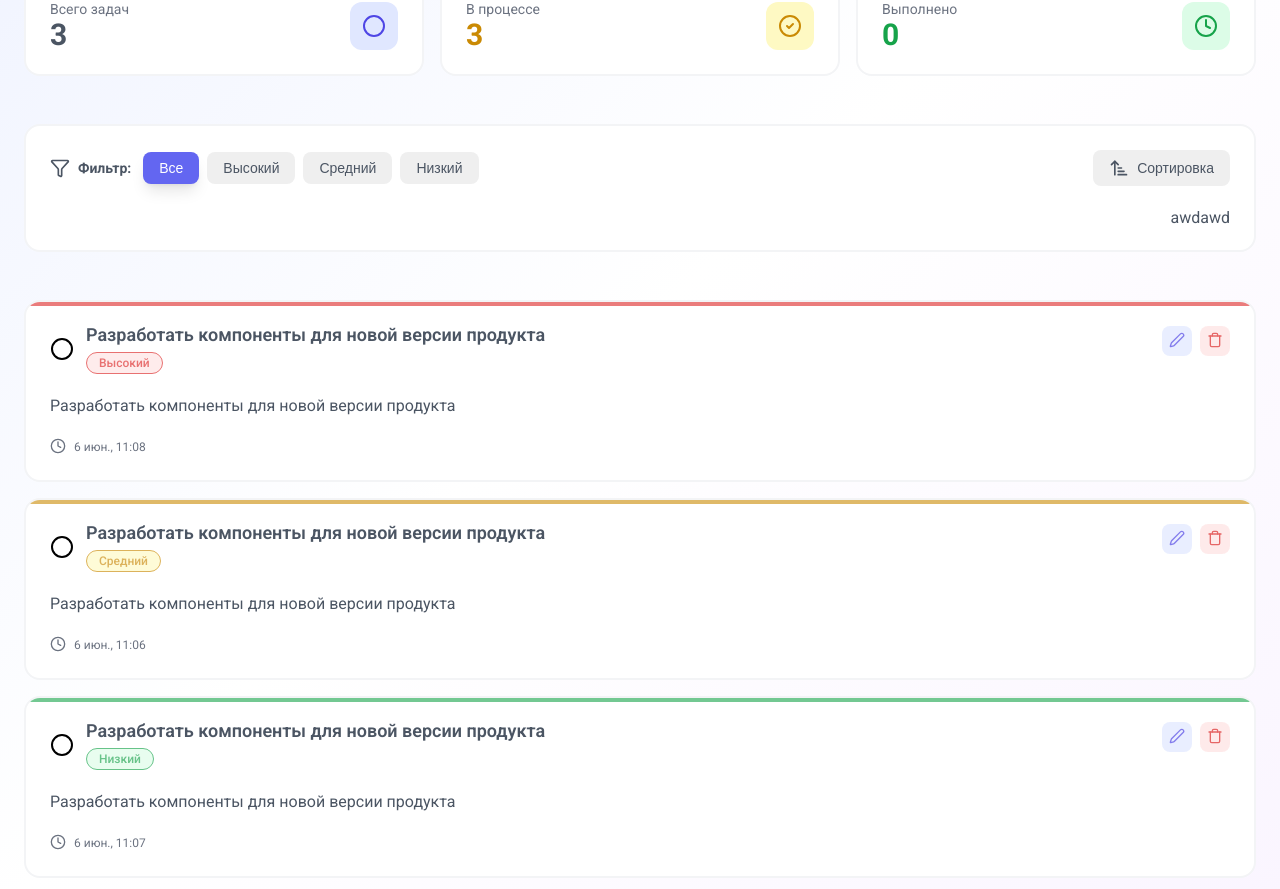
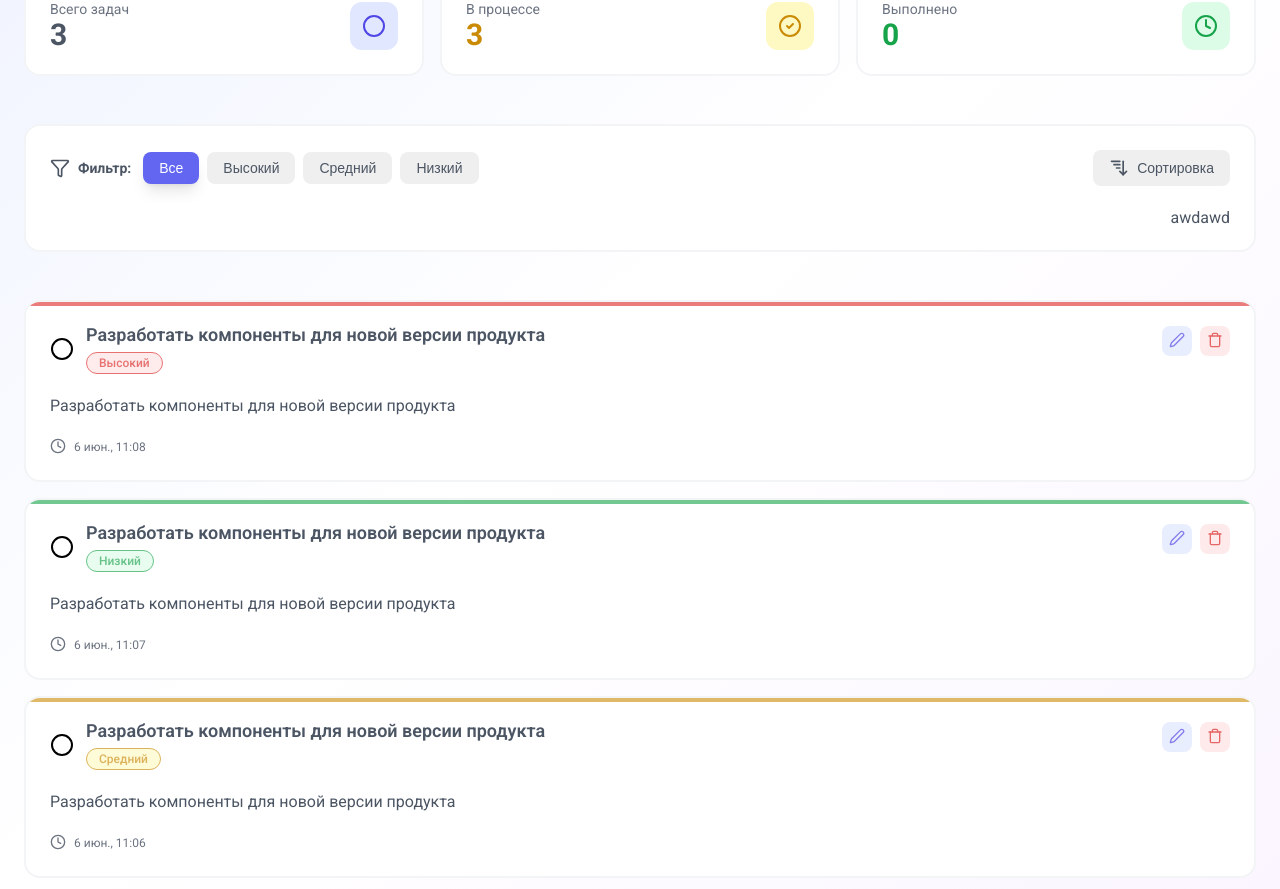
Before and after one commit to AlexDrobotov94/drobotov-sias-group-test-project, a React (Vite) app: page / in a window 1280 px wide. Shown: the part 257-1146 px from the top of the page. Built offline with nearby package versions, Linux system fonts and the light colour scheme.

Commit message:
feat: added sorting logic

```diff
--- a/src/entities/task/index.ts
+++ b/src/entities/task/index.ts
@@ -3,9 +3,10 @@ export {
   tasksToggleCompleteTask,
   tasksDeleteTask,
   tasksSetPriorityFilter,
+  tasksToggleSorting,
 } from "./store/tasks-slice";
 
-export type { Task, TaskStorePriority } from "./model/types";
+export type { Task, TaskStorePriority, TasksSorting } from "./model/types";
 
 export { TaskTotalCard } from "./ui/task-total-card";
 
--- a/src/entities/task/model/types.ts
+++ b/src/entities/task/model/types.ts
@@ -1,5 +1,6 @@
 export type TaskPriority = "high" | "medium" | "low";
 export type TaskStorePriority = TaskPriority | "all";
+export type TasksSorting = "ASC" | "DESC";
 
 export type TaskDTO = {
   title: string;
--- a/src/entities/task/store/tasks-slice.ts
+++ b/src/entities/task/store/tasks-slice.ts
@@ -3,6 +3,7 @@ import type {
   Task,
   TaskDTO,
   TaskPriority,
+  TasksSorting,
   TaskStorePriority,
 } from "../model/types";
 import { v4 as uuidv4 } from "uuid";
@@ -10,6 +11,7 @@ import { v4 as uuidv4 } from "uuid";
 type TasksState = {
   tasks: Task[];
   priorityFilter: TaskStorePriority;
+  sorting: TasksSorting;
 };
 
 const initialState: TasksState = {
@@ -40,6 +42,7 @@ const initialState: TasksState = {
     },
   ],
   priorityFilter: "all",
+  sorting: "DESC",
 };
 
 export const tasksSlice = createSlice({
@@ -73,6 +76,9 @@ export const tasksSlice = createSlice({
     ) => {
       state.priorityFilter = action.payload;
     },
+    tasksToggleSorting: (state) => {
+      state.sorting = state.sorting === "ASC" ? "DESC" : "ASC";
+    },
   },
 });
 
@@ -81,6 +87,7 @@ export const {
   tasksDeleteTask,
   tasksToggleCompleteTask,
   tasksSetPriorityFilter,
+  tasksToggleSorting,
 } = tasksSlice.actions;
 
 export default tasksSlice.reducer;
--- /dev/null
+++ b/src/features/tasks/model/sorting.ts
@@ -0,0 +1,17 @@
+import type { Task, TasksSorting } from "@/entities/task";
+
+export function sortTasks(tasks: Task[], sorting: TasksSorting): Task[] {
+  const copyTasks = [...tasks];
+
+  if (sorting === "ASC") {
+    return copyTasks.sort(
+      (a, b) =>
+        new Date(a.createdTime).getTime() - new Date(b.createdTime).getTime()
+    );
+  }
+
+  return copyTasks.sort(
+    (a, b) =>
+      new Date(b.createdTime).getTime() - new Date(a.createdTime).getTime()
+  );
+}
--- a/src/features/tasks/ui/sort.tsx
+++ b/src/features/tasks/ui/sort.tsx
@@ -1,10 +1,22 @@
+import { tasksToggleSorting } from "@/entities/task";
 import { ButtonUi } from "@/shared/components/buttons";
+import type { RootState } from "@/shared/store/store";
 import { SortAsc } from "lucide-react";
+import { useDispatch, useSelector } from "react-redux";
 
 export function SortTasks() {
+  const sorting = useSelector((state: RootState) => state.tasks.sorting);
+  const dispatch = useDispatch();
+
+  const handleClick = () => {
+    dispatch(tasksToggleSorting());
+  };
   return (
-    <ButtonUi variant="secondary">
-      <SortAsc size={20} />
+    <ButtonUi onClick={handleClick} variant="secondary">
+      <SortAsc
+        size={20}
+        style={{ transform: sorting === "DESC" ? "rotate(180deg)" : "" }}
+      />
       <span>Сортировка</span>
     </ButtonUi>
   );
--- a/src/features/tasks/ui/tasks-list.tsx
+++ b/src/features/tasks/ui/tasks-list.tsx
@@ -9,6 +9,7 @@ import { useDispatch, useSelector } from "react-redux";
 import type { RootState } from "@/shared/store/store";
 import { formatDate } from "../model/format-date";
 import { filterTasksByPriority } from "../model/filtering";
+import { sortTasks } from "../model/sorting";
 
 // TODO: refactor
 export function TasksList() {
@@ -16,9 +17,12 @@ export function TasksList() {
   const priorityFilter = useSelector(
     (state: RootState) => state.tasks.priorityFilter
   );
+  const sorting = useSelector((state: RootState) => state.tasks.sorting);
+
   const dispatch = useDispatch();
 
   const filteredTasks = filterTasksByPriority(tasks, priorityFilter);
+  const sortedTasks = sortTasks(filteredTasks, sorting);
 
   const handleCheck = (id: string) => {
     dispatch(tasksToggleCompleteTask({ id }));
@@ -34,7 +38,7 @@ export function TasksList() {
 
   return (
     <TasksListContainer>
-      {filteredTasks.map((task) => (
+      {sortedTasks.map((task) => (
         <li key={task.id}>
           <TaskCard
             id={task.id}
```
